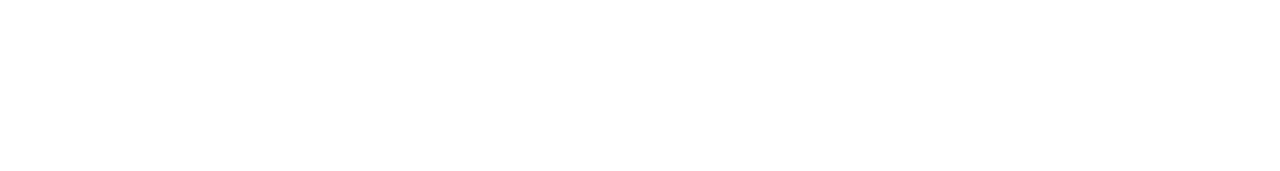
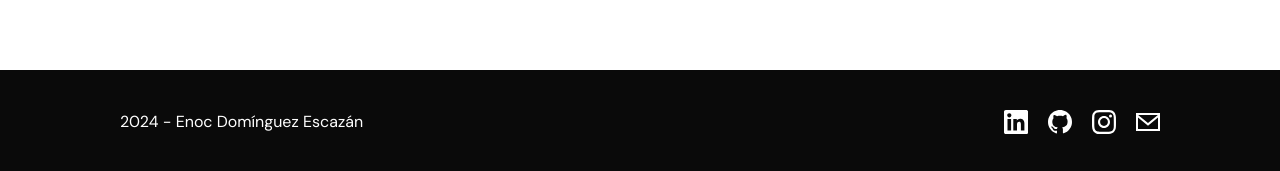
Before and after one commit to EnocDE/new-portfolio, a React (Vite) app: page / in a window 1280 px wide. Shown: the part 3857-4028 px from the top of the page. Before the commit the page ends 3927 px from the top, so only its background shows below. Built offline with nearby package versions, Linux system fonts and the light colour scheme.

Commit message:
Add Footer section to App file

```diff
--- a/src/App.tsx
+++ b/src/App.tsx
@@ -1,4 +1,5 @@
 import About from "./sections/About";
+import Footer from "./sections/Footer";
 import Header from "./sections/Header";
 import Hero from "./sections/Hero";
 import Projects from "./sections/Projects";
@@ -12,6 +13,7 @@ function App() {
       <About />
       <Technologies />
       <Projects />
+      <Footer />
     </>
   );
 }
```
